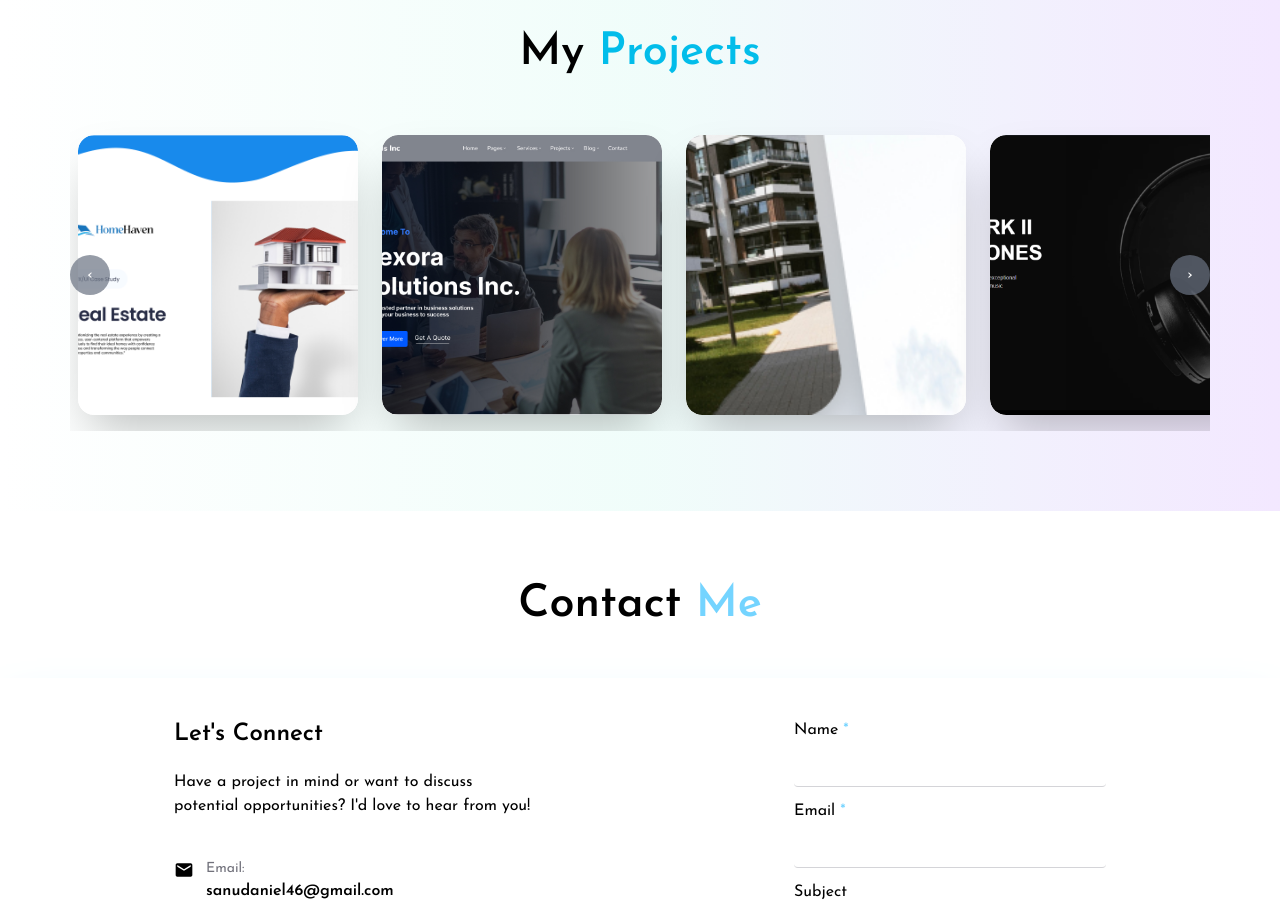
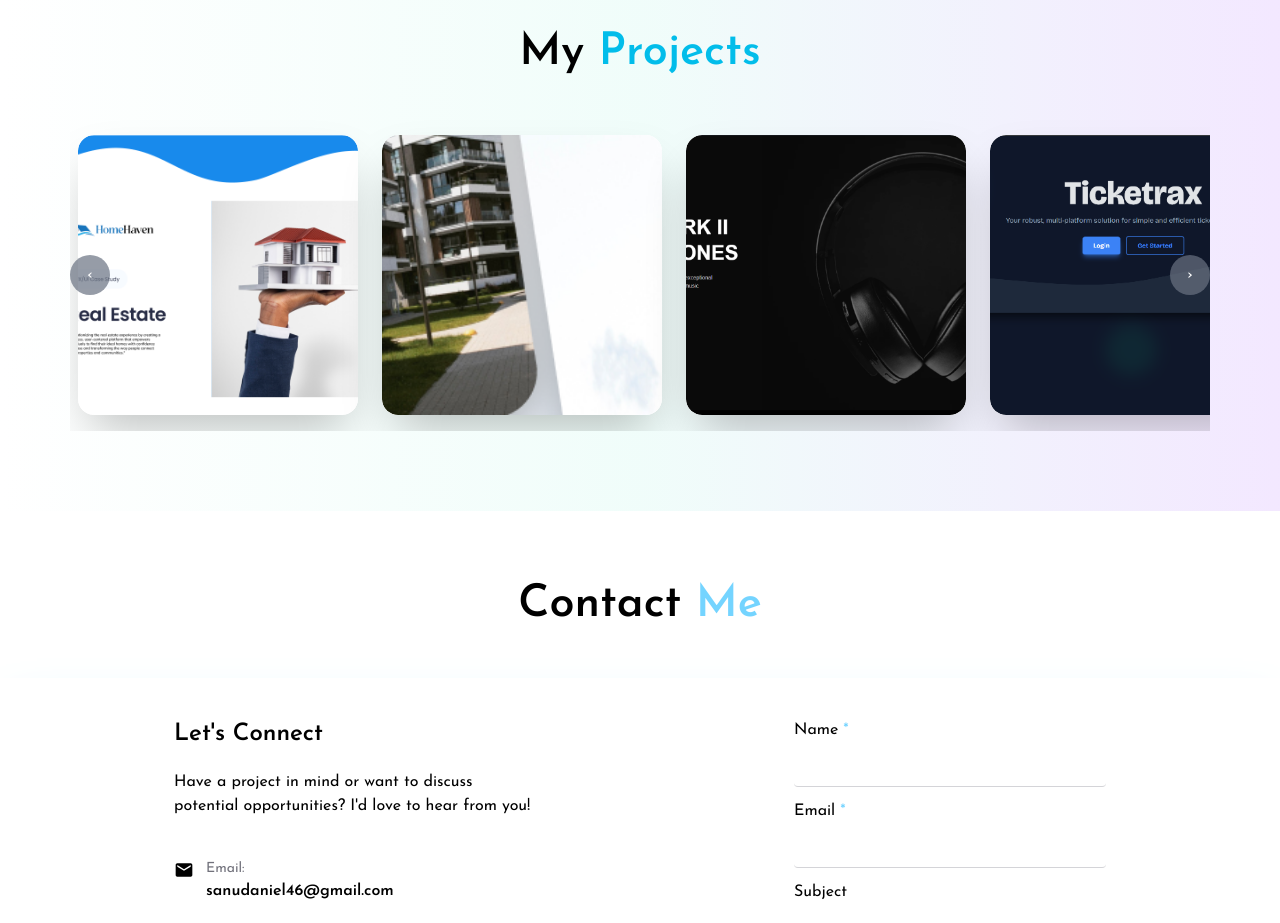
Before and after one commit to DsDigitalz/MyPortfolio-Project, a React (Vite) app: page / in a window 1280 px wide. Shown: the part 3280-4203 px from the top of the page. Built offline with nearby package versions, Linux system fonts and the light colour scheme.

Commit message:
removed the cooperate web design card from Portfolio.jsx

```diff
--- a/src/Components/Portfolio.jsx
+++ b/src/Components/Portfolio.jsx
@@ -14,14 +14,14 @@ const portfolioData = [
       "Designed a real estate UX case study highlighting user research, wireframes, and prototypes",
     link: "https://www.figma.com/proto/EFRlnaxtR3hojBTzLvN5X7/UIUX-case-study?node-id=420-1261",
   },
-  {
-    imgSrc: "banner.jpg",
-    category: "UI/UX DESIGN",
-    title: "Corporate Web Design",
-    description:
-      "Designed a corporate website UI design with a focus on simplicity and professionalism",
-    link: "https://www.figma.com/proto/ea3BmYTbhJQPRs5TX0zBOl/Corporate-Website?node-id=239-296",
-  },
+  // {
+  //   imgSrc: "banner.jpg",
+  //   category: "UI/UX DESIGN",
+  //   title: "Corporate Web Design",
+  //   description:
+  //     "Designed a corporate website UI design with a focus on simplicity and professionalism",
+  //   link: "https://www.figma.com/proto/ea3BmYTbhJQPRs5TX0zBOl/Corporate-Website?node-id=239-296",
+  // },
   {
     imgSrc: "estate.png",
     category: "UI/UX DESIGN",
```
